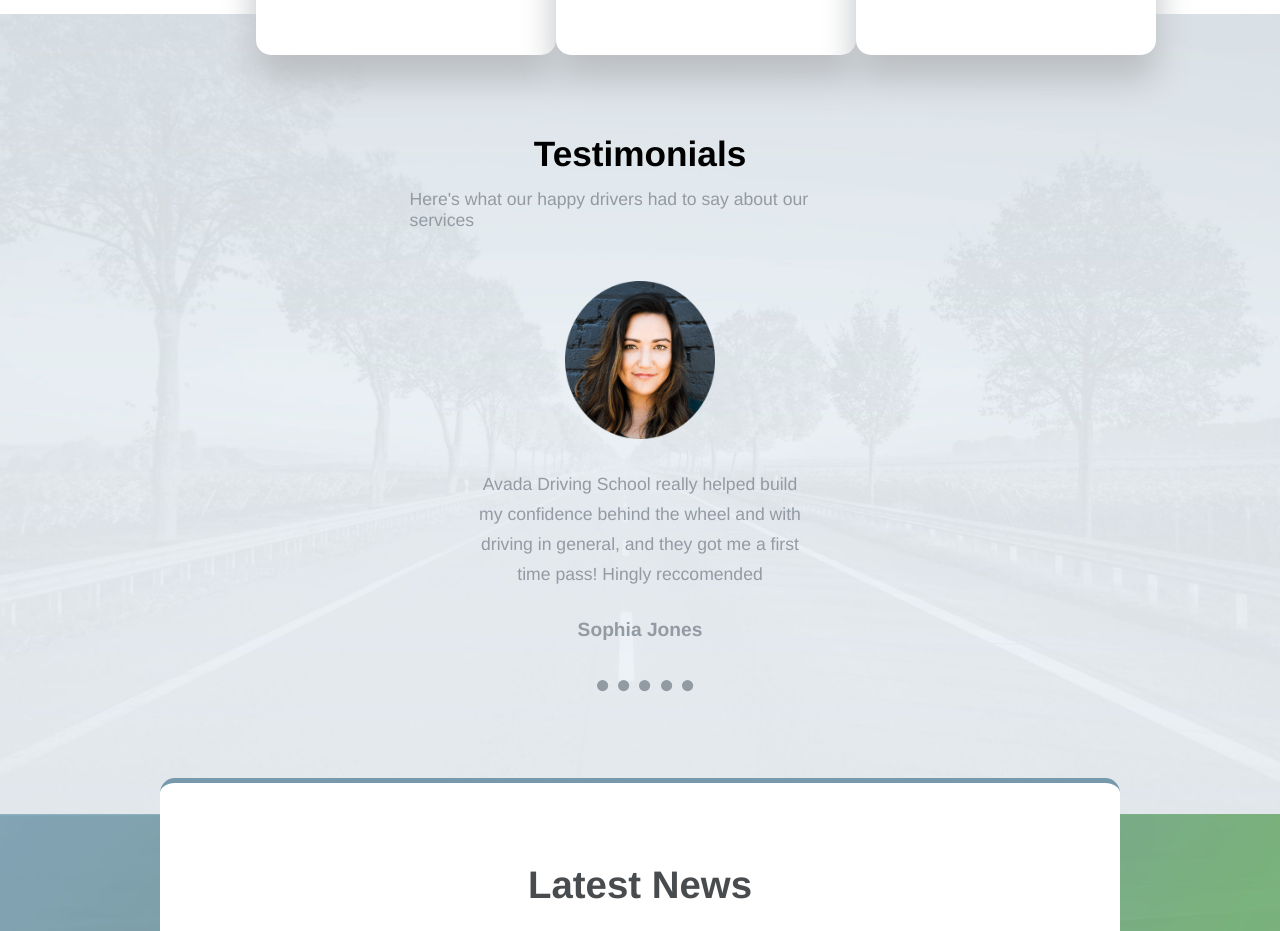
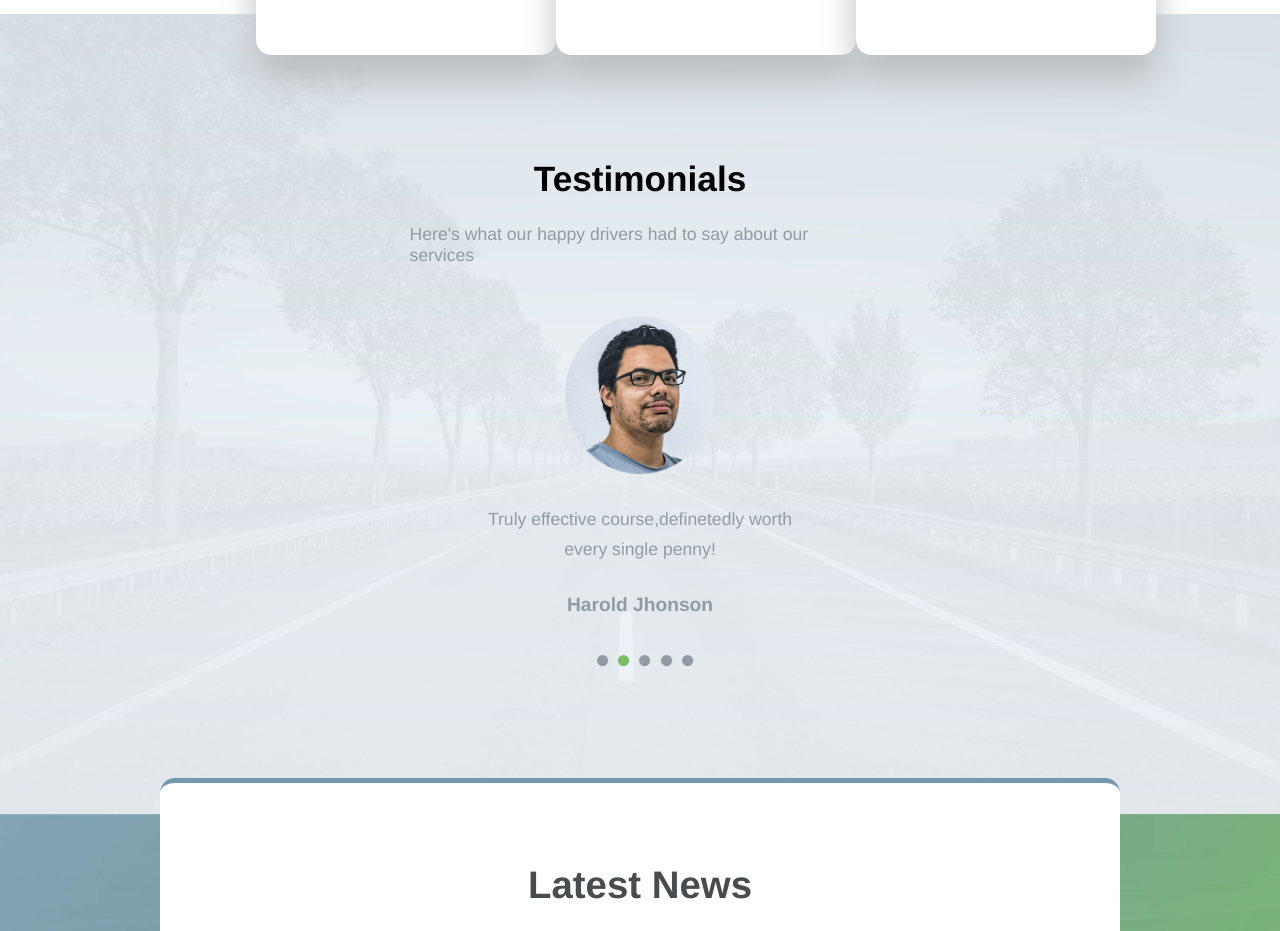
Before and after one commit to Ensick/proj-html-vuejs, a Vue app: page / in a window 1280 px wide. Shown: the part 3340-4271 px from the top of the page. Built offline with nearby package versions, Linux system fonts and the light colour scheme.

Commit message:
Funzione Slider completata

```diff
--- a/src/App.vue
+++ b/src/App.vue
@@ -3,7 +3,7 @@
 
     <HeaderComp :arrayHeader="arrayHeader"/>
     <HeroComp/>
-    <MainComp :arrayCourses ="arrayCourses" :arrayRate="arrayRate" :arrayInstructors="arrayInstructors"/>
+    <MainComp :arrayCourses ="arrayCourses" :arrayRate="arrayRate" :arrayInstructors="arrayInstructors" :arrayTestimonials="arrayTestimonials"/>
     <FooterComp :arrayFooterContacts="arrayFooterContacts" :arrayFooterCourses="arrayFooterCourses"/>
 
   </div>
@@ -138,6 +138,35 @@ export default {
           type:'fa-solid',
           course:'Instructor Training',
         },
+      ],
+
+      arrayTestimonials:[
+        {
+          src:'testimonial-grant.png',
+          name:'Grant Smith',
+          text:'Very professional Instructos!'
+        },
+        {
+          src:'testimonial-harold.png',
+          name:'Harold Jhonson',
+          text:'Truly effective course,definetedly worth every single penny!'
+        },
+        {
+          src:'testimonial-kate.png',
+          name:'Kate Miller',
+          text:'Thanks to the Intensive Course my driving skills improved in no time, Jeremy was the best instructor ever!'
+        },
+        {
+          src:'testimonial-kelly.png',
+          name:'Kelly White',
+          text:'James May taught me how to drive in a safe way,love him!'
+        },
+        {
+          src:'testimonial-sophia.png',
+          name:'Sophia Jones',
+          text:'Avada Driving School really helped build my confidence behind the wheel and with driving in general, and they got me a first time pass! Higly reccomended'
+        },
+
       ]
     }
   }
--- a/src/components/MainComp.vue
+++ b/src/components/MainComp.vue
@@ -9,7 +9,7 @@
         <!-- Sezione-Istruttori -->
         <SectionQuattro :arrayRate="arrayRate" :arrayInstructors="arrayInstructors"/>
         <!-- Sezione-Testimonianze -->
-        <SectionCinque/>
+        <SectionCinque :arrayTestimonials="arrayTestimonials"/>
         <!--  Sezione-News -->
         <SectionSei/>
         <!-- Sezione-Newsletter -->
@@ -45,6 +45,7 @@ import SectionSette from './SectionSette.vue'
             arrayCourses: Array,
             arrayRate: Array,
             arrayInstructors: Array,
+            arrayTestimonials: Array,
         },
     }
 </script>
--- a/src/components/SectionCinque.vue
+++ b/src/components/SectionCinque.vue
@@ -4,15 +4,11 @@
             <div class="slider-testimonials">
                 <h2>Testimonials</h2>
                 <span>Here's what our happy drivers had to say about our services</span>
-                <img src="../assets/img/testimonial-sophia.png" alt="img">
-                <p>Avada Driving School really helped build my confidence behind the wheel and with driving in general, and they got me a first time pass! Hingly reccomended</p>
-                <h3>Sophia Jones</h3>
+                <img :src="require(`../assets/img/${this.arrayTestimonials[indexCerchio].src}`)" alt="img">
+                <p>{{this.arrayTestimonials[indexCerchio].text}}</p>
+                <h3>{{this.arrayTestimonials[indexCerchio].name}}</h3>
                 <div class="cont-icons">
-                    <font-awesome-icon icon="fa-solid fa-circle" />
-                    <font-awesome-icon icon="fa-solid fa-circle" />
-                    <font-awesome-icon icon="fa-solid fa-circle" />
-                    <font-awesome-icon icon="fa-solid fa-circle" />
-                    <font-awesome-icon icon="fa-solid fa-circle" />
+                    <font-awesome-icon :class="{'active' : index == indexCerchio}" @click="cambioTestimonial(index)" icon="fa-solid fa-circle" v-for="(circle,index) in 5" :key="index"/>
                 </div>
             </div>
         </div>
@@ -21,7 +17,48 @@
 
 <script>
     export default {
-        name:'SectionCinque'
+        name:'SectionCinque',
+
+        props:{
+
+            arrayTestimonials: Array,
+        },
+
+        data(){
+
+            return{
+
+                indexCerchio: 0,
+            }
+        },
+
+        created(){
+
+            setInterval(() => {
+
+               this.indexCerchio ++
+
+               if(this.indexCerchio >= 5){
+
+                    this.indexCerchio = 0
+               }
+
+            }, 5000)
+        },
+
+        methods:{
+
+            cambioTestimonial(index){
+
+                this.indexCerchio = index
+
+                console.log(this.indexCerchio);
+
+                return this.indexCerchio
+            },
+        },
+
+
     }
 </script>
 
@@ -54,7 +91,7 @@
                 h2{
 
                     font-size: 2.2rem;
-                    padding-bottom: 15px;
+                    padding-bottom: 25px;
                 }
 
                 span{
@@ -79,6 +116,7 @@
                     padding: 0 60px 30px 60px;
                 }
 
+
                 h3{
 
                     color: #929AA3;
@@ -91,6 +129,11 @@
                     font-size: 0.7rem;
                     color: #929AA3;
                     padding-inline-start: 10px;
+
+                    &.active{
+
+                        color: #7ABC64;
+                    }
                 }
             }
         }
```
